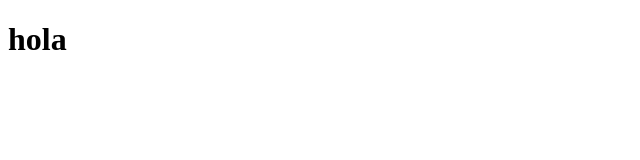
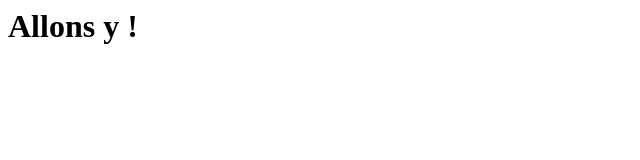
Before and after one commit to Vic-toria73/vicv.github.io, a plain HTML site: page index.html in a window 1280 px wide. Shown: the whole page, without its empty margins (0-640 px from the left). Drawn offline with Linux system fonts and the light colour scheme.

Commit message:
Update index.html

```diff
--- a/index.html
+++ b/index.html
@@ -1,10 +1 @@
-<!DOCTYPE html>
-<html lang="fr">
-<head>
-    <meta charset="UTF-8">
-    <title>Bonjour vous</title>
-</head>
-<body>
-    <h1>hola </h1>
-</body>
-</html>
+<h1>Allons y !</h1>
```
